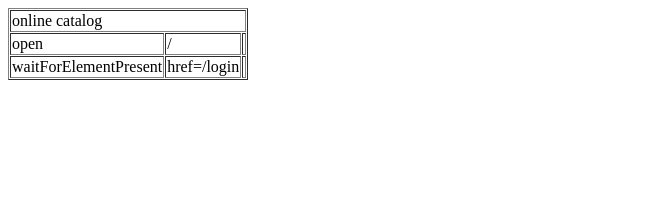
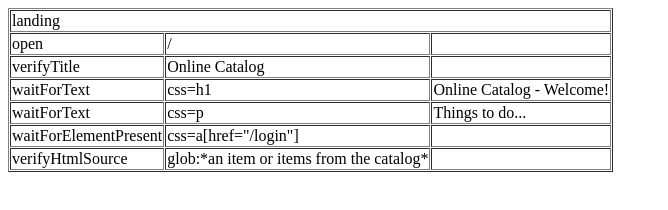
Before and after one commit to lrdavis2/LinsOnlineCatalog-YS, a website: page scripts/landing.html in a window 1280 px wide. Shown: the whole page, without its empty margins (0-668 px from the left). Drawn offline with Linux system fonts and the light colour scheme.

Commit message:
Fixing landing script

```diff
--- a/scripts/landing.html
+++ b/scripts/landing.html
@@ -4,22 +4,42 @@
 <head profile="http://selenium-ide.openqa.org/profiles/test-case">
 <meta http-equiv="Content-Type" content="text/html; charset=UTF-8" />
 <link rel="selenium.base" href="http://online-catalog.stage1.mybluemix.net" />
-<title>online catalog</title>
+<title>landing</title>
 </head>
 <body>
 <table cellpadding="1" cellspacing="1" border="1">
 <thead>
-<tr><td rowspan="1" colspan="3">online catalog</td></tr>
+<tr><td rowspan="1" colspan="3">landing</td></tr>
 </thead><tbody>
 <tr>
-        <td>open</td>
-        <td>/</td>
-        <td></td>
+    <td>open</td>
+    <td>/</td>
+    <td></td>
 </tr>
 <tr>
-        <td>waitForElementPresent</td>
-        <td>href=/login</td>
-        <td></td>
+    <td>verifyTitle</td>
+    <td>Online Catalog</td>
+    <td></td>
+</tr>
+<tr>
+    <td>waitForText</td>
+    <td>css=h1</td>
+    <td>Online Catalog - Welcome!</td>
+</tr>
+<tr>
+    <td>waitForText</td>
+    <td>css=p</td>
+    <td>Things to do... </td>
+</tr>
+<tr>
+    <td>waitForElementPresent</td>
+    <td>css=a[href=&quot;/login&quot;]</td>
+    <td></td>
+</tr>
+<tr>
+    <td>verifyHtmlSource</td>
+    <td>glob:*an item or items from the catalog*</td>
+    <td></td>
 </tr>
 </tbody></table>
 </body>
```
